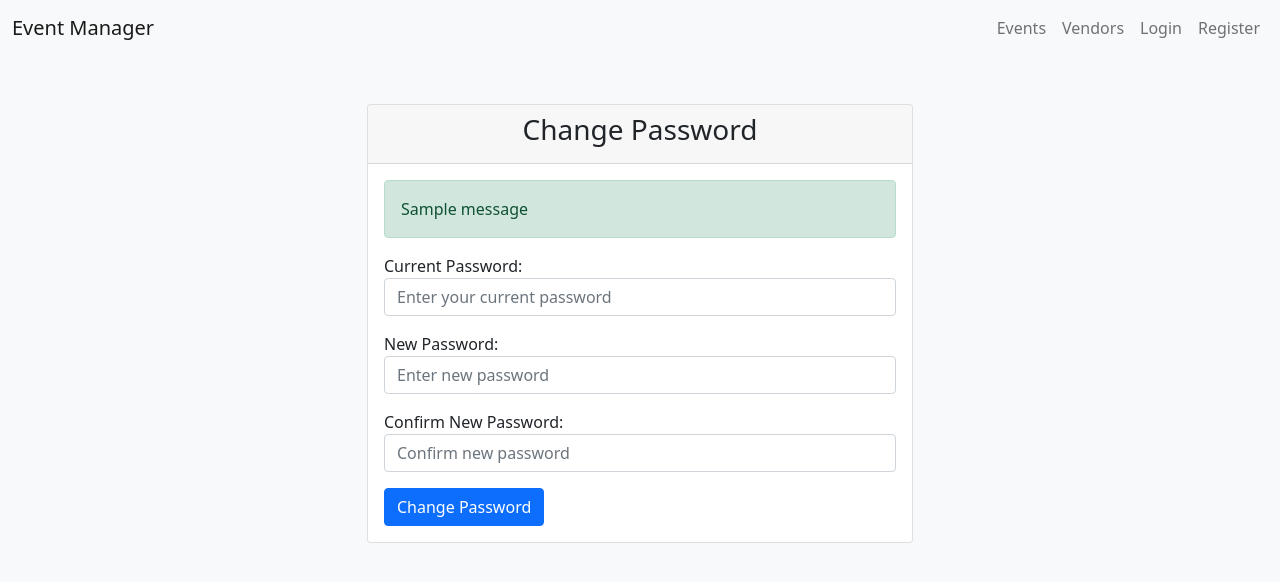
After one commit to drishya-lol/EventMS, a Django app: page /change-password/ in a window 1280 px wide. The commit adds this page. Shown: the top 582 px of the page. Run offline with Django 5.2, Linux system fonts and the light colour scheme; tables that the repository leaves empty hold one stand-in row (values such as "Sample post"); one stand-in notice (Sample message) is shown.

Commit message:
Completed everything to do with passwords

```diff
--- a/EventMS/urls.py
+++ b/EventMS/urls.py
@@ -60,4 +60,8 @@ urlpatterns = [
     path('feedback-for-vendor/<int:vendor_id>', views.feedback_for_vendor, name='vendor-feedback'),
     path('view-all-feedbacks/<int:vendor_id>', views.view_all_feedbacks, name='view-all-feedbacks'),
     path('ticket/<int:ticket_id>/download/', views.download_ticket, name='download-ticket'),
+    path('cancel-ticket/<int:ticket_id>/', views.cancelTicket, name='cancel-ticket'),
+    path('password-reset/', views.resetPassword, name='password-reset'),
+    path('password-reset-confirm/<str:token>/', views.resetPasswordConfirm, name='password-reset-confirm'),
+    path('change-password/', views.changePassword, name='change-password'),
 ]
--- a/base/forms.py
+++ b/base/forms.py
@@ -147,3 +147,51 @@ class VendorFeedbackForm(forms.ModelForm):
                 }
             ),
         }
+
+class ChangePasswordForm(forms.Form):
+    password = forms.CharField(
+        label='Current Password',
+        widget=forms.PasswordInput(attrs={
+            'class': 'form-control',
+            'placeholder': 'Enter your current password'
+        })
+    )
+
+    new_password = forms.CharField(
+        label='New Password',
+        widget=forms.PasswordInput(attrs={
+            'class': 'form-control',
+            'placeholder': 'Enter new password'
+        })
+    )
+
+    confirm_password = forms.CharField(
+        label='Confirm New Password',
+        widget=forms.PasswordInput(attrs={
+            'class': 'form-control',
+            'placeholder': 'Confirm new password'
+        })
+    )
+
+    def clean_new_password(self):
+        new_password = self.cleaned_data.get('new_password')
+        return new_password
+
+    def clean(self):
+        cleaned_data = super().clean()
+        new_password = cleaned_data.get('new_password')
+        confirm_password = cleaned_data.get('confirm_password')
+
+        if new_password and confirm_password:
+            if new_password != confirm_password:
+                raise forms.ValidationError({
+                    'confirm_password': 'The new passwords do not match.'
+                })
+
+            # Check if new password is different from current password
+            if 'password' in cleaned_data and new_password == cleaned_data['password']:
+                raise forms.ValidationError({
+                    'new_password': 'New password must be different from current password.'
+                })
+
+        return cleaned_data
--- a/base/views.py
+++ b/base/views.py
@@ -1,7 +1,7 @@
 from django.shortcuts import render, redirect, get_object_or_404, HttpResponse
-from .forms import UserRegistrationForm, LoginForm, EventCreationForm, VendorForm, VendorAssignmentForm, UserForm, EventRegistrationForm, LogisticsForm, InventoryForm, EventReviewForm, VendorFeedbackForm
+from .forms import UserRegistrationForm, LoginForm, EventCreationForm, VendorForm, VendorAssignmentForm, UserForm, EventRegistrationForm, LogisticsForm, InventoryForm, EventReviewForm, VendorFeedbackForm, ChangePasswordForm
 from django.contrib.auth.hashers import make_password
-from django.contrib.auth import authenticate, login, logout
+from django.contrib.auth import authenticate, login, logout, update_session_auth_hash
 from django.urls import reverse_lazy
 from django.contrib.auth.views import PasswordResetView
 from django.contrib.messages.views import SuccessMessageMixin
@@ -15,6 +15,9 @@ from django.utils import timezone
 from django.db import transaction
 from django.core.mail import send_mail
 from reportlab.pdfgen import canvas
+from django.conf import settings
+from django.utils.crypto import get_random_string
+import datetime, time
 
 # Create your views here.
 
@@ -142,7 +145,101 @@ def userLogin(request):
     return render(request, 'login.html', context = data)
 
 def resetPassword(request):
-    pass
+    if request.method == 'POST':
+        email = request.POST.get('email')
+        try:
+            user = User.objects.get(email=email)
+            # Generate token
+            token = get_random_string(length=32)
+            # Store token and expiry in session
+            request.session['reset_token'] = token
+            request.session['reset_email'] = email
+            request.session['reset_expiry'] = (
+                datetime.datetime.now() + datetime.timedelta(hours=24)
+            ).isoformat()
+
+            # Send reset email
+            reset_link = f"{settings.SITE_URL}/password-reset-confirm/{token}/"
+            email_subject = 'Password Reset Request'
+            email_message = f'''
+            Hello {user.username},
+
+            You have requested to reset your password. Please click the following link to set a new password:
+
+            {reset_link}
+
+            This link will expire in 24 hours.
+
+            If you did not request this password reset, please ignore this email.
+
+            Best regards,
+            Your Application Team
+            '''
+
+            send_mail(
+                email_subject,
+                email_message,
+                settings.DEFAULT_FROM_EMAIL,
+                [email],
+                fail_silently=False,
+            )
+            messages.success(
+                request,
+                'Password reset instructions have been sent to your email.'
+            )
+            return render(request, 'password_reset.html')
+        except User.DoesNotExist:
+            messages.error(
+                request,
+                'No account found with that email address.'
+            )
+    return render(request, 'password_reset.html')
+
+def resetPasswordConfirm(request, token):
+    stored_token = request.session.get('reset_token')
+    stored_email = request.session.get('reset_email')
+    expiry = request.session.get('reset_expiry')
+
+    # Validate token and expiry
+    if not all([stored_token, stored_email, expiry]):
+        messages.error(request, 'Invalid password reset link.')
+        return redirect('login')
+
+    if stored_token != token:
+        messages.error(request, 'Invalid password reset token.')
+        return redirect('login')
+
+    if datetime.datetime.now() > datetime.datetime.fromisoformat(expiry):
+        messages.error(request, 'Password reset link has expired.')
+        return redirect('login')
+
+    if request.method == 'POST':
+        password = request.POST.get('password')
+        confirm_password = request.POST.get('confirm_password')
+
+        if password != confirm_password:
+            messages.error(request, 'Passwords do not match.')
+            return render(request, 'password_reset_confirm.html')
+
+        if len(password) < 8:
+            messages.error(request, 'Password must be at least 8 characters long.')
+            return render(request, 'password_reset_confirm.html')
+
+        try:
+            user = User.objects.get(email=stored_email)
+            user.password = make_password(password)
+            user.save()
+
+            # Clear session data
+            del request.session['reset_token']
+            del request.session['reset_email']
+            del request.session['reset_expiry']
+
+            return redirect('login')
+        except User.DoesNotExist:
+            messages.error(request, 'User not found.')
+            return redirect('login')
+    return render(request, 'password_reset_confirm.html')
 
 def userlogout(request):
     logout(request)
@@ -327,9 +424,18 @@ def update_vendor_availability(request, vendor_id):
 @login_required(login_url='login')
 def userProfile(request):
     user, created = User.objects.get_or_create(id=request.user.id)
-    registered_events = EventRegistration.objects.filter(client=user)
-    data = {'user': user, 'registered_events': registered_events}
+    registered_events = EventRegistration.objects.filter(client=request.user)
+    my_tickets = Ticket.objects.filter(
+        event__in=registered_events.values_list('event', flat=True)
+    ).select_related('event', 'ticket_type').order_by('-is_valid', 'event__date')
+
+    data = {
+        'user': user,
+        'my_tickets': my_tickets,
+        'registered_events': registered_events
+    }
     return render(request, 'userProfile.html', context=data)
+
 
 @login_required(login_url='login')
 def editProfile(request):
@@ -416,14 +522,15 @@ def ticket_purchase(request, event_id):
             'VIP': 2000
         }.get(ticket_type.name, 0)
 
-        # Create invoice
-        invoice = Invoice.objects.create(
-            client=request.user,
-            event=event,
-            total_amount=price * quantity,
-            invoice_date=timezone.now(),
-            payment_status='Pending'
-        )
+        # Create invoice only for paid ticket types
+        if ticket_type.name in ['VIP', 'General Admission']:
+            invoice = Invoice.objects.create(
+                client=request.user,
+                event=event,
+                total_amount=price * quantity,
+                invoice_date=timezone.now(),
+                payment_status='Pending'
+            )
 
         # Create ticket using registration's ticket type
         ticket = Ticket.objects.create(
@@ -438,6 +545,18 @@ def ticket_purchase(request, event_id):
         'event': event,
         'selected_ticket_type': registration.ticket_type
     })
+
+@login_required(login_url='login')
+def cancelTicket(request, ticket_id):
+    ticket = get_object_or_404(Ticket, id=ticket_id, event__eventregistration__client=request.user)
+
+    if request.method == 'POST':
+        ticket.is_valid = False
+        ticket.save()
+        return redirect('user-profile')
+
+    return render(request, 'cancelTicket.html', {'ticket': ticket})
+
 
 @login_required
 def eventUnregister(request, event_id):
@@ -608,6 +727,7 @@ def download_ticket(request, ticket_id):
     p.drawString(100, 760, f"Ticket Code: {ticket.unique_code}")
     p.drawString(100, 740, f"Date: {ticket.event.date}")
     p.drawString(100, 720, f"Venue: {ticket.event.location}")
+    p.drawString(100, 700, f"Ticket Validity(True or False): {ticket.is_valid}")
     p.save()
 
     return response
@@ -616,3 +736,41 @@ class InvoiceDetailView(DetailView):
     model = Invoice
     template_name = 'invoice_detail.html'
     context_object_name = 'invoice'
+
+def changePassword(request):
+    if request.method == 'POST':
+        form = ChangePasswordForm(request.POST)
+        if form.is_valid():
+            user = request.user
+            old_password = form.cleaned_data.get('password')
+            new_password = form.cleaned_data.get('new_password')
+            confirm_password = form.cleaned_data.get('confirm_password')
+
+            # First validate that new passwords match
+            if new_password != confirm_password:
+                messages.error(request, 'New passwords do not match.')
+                return render(request, 'changePassword.html', {'form': form})
+
+            # Then check if old password is correct
+            if not user.check_password(old_password):
+                messages.error(request, 'Current password is incorrect.')
+                return render(request, 'changePassword.html', {'form': form})
+
+            # Basic password validation
+            if len(new_password) < 8:
+                messages.error(request, 'Password must be at least 8 characters long.')
+                return render(request, 'changePassword.html', {'form': form})
+
+            # If all validations pass, change the password
+            user.set_password(new_password)
+            user.save()
+
+            # Keep the user logged in
+            update_session_auth_hash(request, user)
+
+            messages.success(request, 'Your password was successfully updated!')
+            return redirect('user-profile')  # Assuming your profile URL name is 'user-profile'
+    else:
+        form = ChangePasswordForm()
+
+    return render(request, 'changePassword.html', {'form': form})
--- /dev/null
+++ b/templates/changePassword.html
@@ -0,0 +1,48 @@
+{% load events %}
+<!DOCTYPE html>
+<html lang="en">
+<head>
+    <meta charset="UTF-8">
+    <meta name="viewport" content="width=device-width, initial-scale=1.0">
+    <title>User Profile</title>
+    <link href="https://cdn.jsdelivr.net/npm/bootstrap@5.0.2/dist/css/bootstrap.min.css" rel="stylesheet" integrity="sha384-EVSTQN3/azprG1Anm3QDgpJLIm9Nao0Yz1ztcQTwFspd3yD65VohhpuuCOmLASjC" crossorigin="anonymous">
+</head>
+
+<body class="bg-light">
+    {% include 'navbar.html' %}
+    <div class="container mt-5">
+        <div class="row justify-content-center">
+            <div class="col-md-6">
+                <div class="card">
+                    <div class="card-header">
+                        <h3 class="text-center">Change Password</h3>
+                    </div>
+                    <div class="card-body">
+                        <form method="POST">
+                            {% csrf_token %}
+
+                            {% if messages %}
+                            <div class="messages">
+                                {% for message in messages %}
+                                <div class="alert alert-{{ message.tags }}">
+                                    {{ message }}
+                                </div>
+                                {% endfor %}
+                            </div>
+                            {% endif %}
+
+                            <form method="post">
+                                {% csrf_token %}
+                                {{ form.as_p }}
+                                <button type="submit" class="btn btn-primary">Change Password</button>
+                            </form>
+                        </form>
+                    </div>
+                </div>
+            </div>
+        </div>
+    </div>
+    <script src="https://cdn.jsdelivr.net/npm/@popperjs/core@2.9.2/dist/umd/popper.min.js" integrity="sha384-IQsoLXl5PILFhosVNubq5LC7Qb9DXgDA9i+tQ8Zj3iwWAwPtgFTxbJ8NT4GN1R8p" crossorigin="anonymous"></script>
+    <script src="https://cdn.jsdelivr.net/npm/bootstrap@5.0.2/dist/js/bootstrap.min.js" integrity="sha384-cVKIPhGWiC2Al4u+LWgxfKTRIcfu0JTxR+EQDz/bgldoEyl4H0zUF0QKbrJ0EcQF" crossorigin="anonymous"></script>
+</body>
+</html>
```
Also changed, not shown: EventMS/settings.py (+9 -0 lines), templates/cancelTicket.html (added, +40 -0 lines), templates/login.html (+6 -1 lines), templates/password_reset.html (+19 -56 lines), templates/password_reset_confirm.html (renamed from templates/password_reset_email.html, +24 -11 lines), templates/userProfile.html (+26 -22 lines), db.sqlite3.
